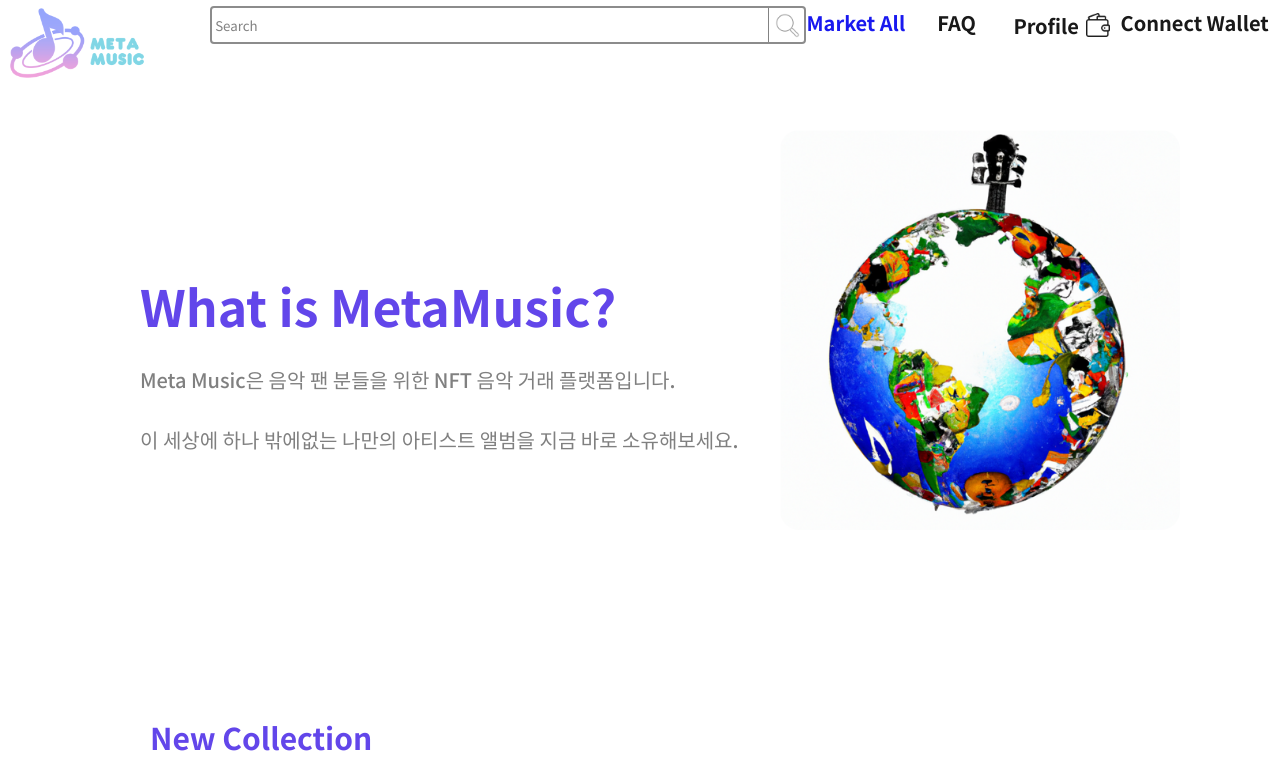
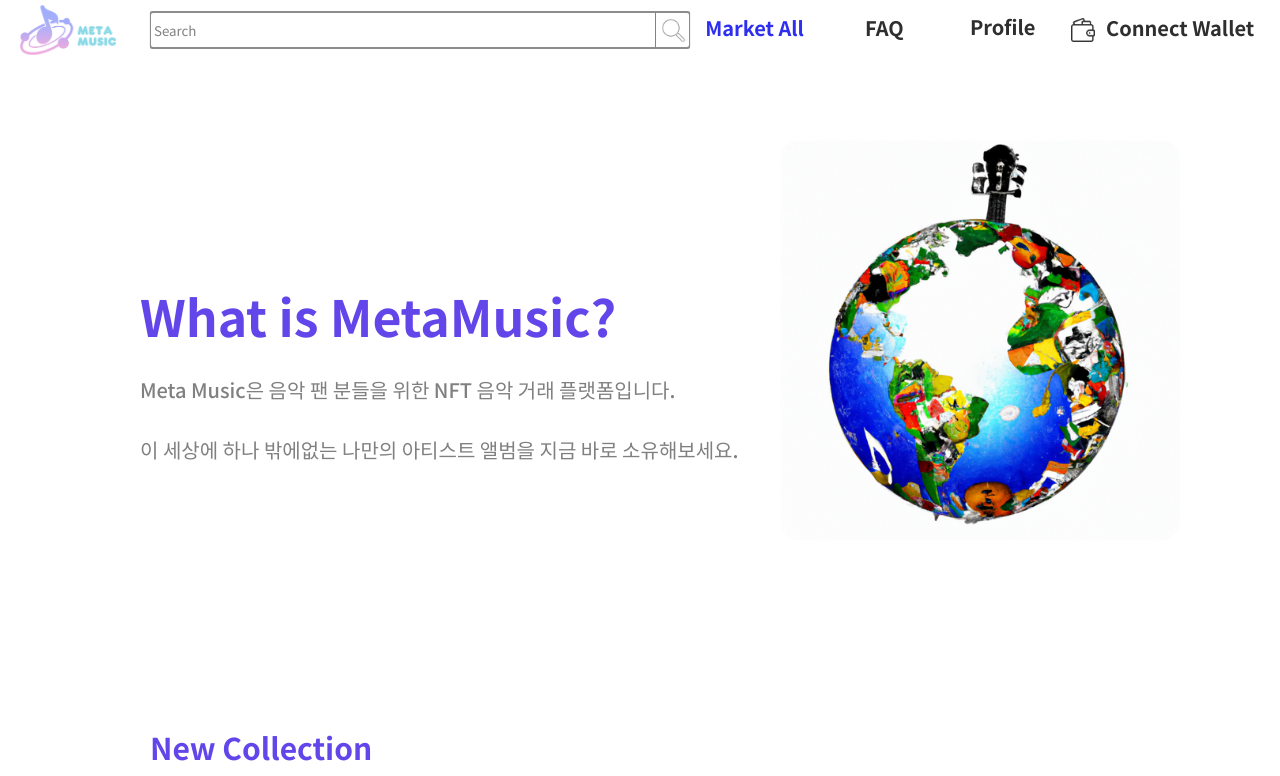
Before and after one commit to nity-su/nft-marketplace, a React (Create React App) app: page / in a window 1280 px wide. Shown: the top 776 px of the page. Built offline with nearby package versions, Linux system fonts and the light colour scheme; a web font is replaced by a local one; what alchemy-sdk would draw is missing.

Commit message:
NaviBox 수정

```diff
--- a/src/Router.js
+++ b/src/Router.js
@@ -19,7 +19,6 @@ export default function Router() {
           <Route path="/register-collection" element={<Register />}></Route>
           <Route path="/temp" element={<TEMP />} />
         </Route>
-
       </Routes>
     </BrowserRouter>
   );
--- a/src/components/organisms/home/NaviBox.jsx
+++ b/src/components/organisms/home/NaviBox.jsx
@@ -14,7 +14,7 @@ const Navibox = styled.div`
   top: 0;
   background-color: white;
   width: 100%;
-  height: 50px;
+  height: 60px;
   display: flex;
   flex-direction: row;
   align-items: center;
@@ -22,11 +22,21 @@ const Navibox = styled.div`
   z-index: 999;
 `;
 
+const LogoBoxContainer = styled.div`
+  opacity: 0.9;
+  background-color: white;
+  margin-left: 20px;
+  width: 130px;
+  height: 60px;
+  display: flex;
+  flex-direction: row;
+  align-items: center;
+  justify-content: space-around;
+`;
+
 const LogoBox = styled(Link)`
-  width: 200px;
-  height: 70px;
-  margin-top: 35px;
-  margin-left: 10px;
+  width: 130px;
+  height: 50px;
   background-image: url(${LogoImg});
   background-repeat: no-repeat;
   background-size: contain;
@@ -36,9 +46,21 @@ const SearchBoxContainer = styled.div`
   display: flex;
   align-items: center;
   justify-content: flex-start;
+  width: 100%;
   height: 30px;
   outline-style: auto;
   outline-color: gray;
+`;
+
+const TempBox = styled.div`
+  opacity: 0.9;
+  background-color: white;
+  width: 1400px;
+  height: 60px;
+  display: flex;
+  flex-direction: row;
+  align-items: center;
+  justify-content: space-around;
 `;
 
 const MarketAllBoxLink = styled(Link)`
@@ -61,6 +83,7 @@ const ProfileBox = styled.div`
   display: flex;
   justify-content: center;
   flex-direction: row;
+  margin-bottom: 7px;
 `;
 
 const LabelContainer = styled.div`
@@ -96,7 +119,9 @@ function NaviBox() {
   return (
     <Section>
       <Navibox className="NaviBoxFonts">
+        <LogoBoxContainer>
           <LogoBox to="/"></LogoBox>
+        </LogoBoxContainer>
         <SearchBoxContainer>
           <input
             placeholder="Search"
@@ -113,12 +138,16 @@ function NaviBox() {
             ></Label>
           </LabelContainer>
         </SearchBoxContainer>
-        <MarketAllBoxLink to="/allcollection">Market All</MarketAllBoxLink>
+        <TempBox>
+          <MarketAllBoxLink className="MarketAllBox" to="/allcollection">
+            Market All
+          </MarketAllBoxLink>
           <QnABox onClick={clickhi}>FAQ</QnABox>
           <ProfileBox>
             <DropButton address={address} />
           </ProfileBox>
           <ConnectWallet setAddr={setAddr} />
+        </TempBox>
       </Navibox>
       <Outlet />
     </Section>
@@ -129,7 +158,7 @@ export default NaviBox;
 
 const Section = styled.section`
   .searchbox {
-    width: 550px;
+    width: 100%;
     display: flex;
     align-items: center;
     justify-content: center;
@@ -149,6 +178,9 @@ const Section = styled.section`
     cursor: pointer;
   }
 
+  .MarketAllBox {
+  }
+
   .NaviBoxFonts {
     font-family: "Noto Sans KR", sans-serif;
     font-weight: 700;
```
Lines whose indentation alone changed are shown as unchanged.
